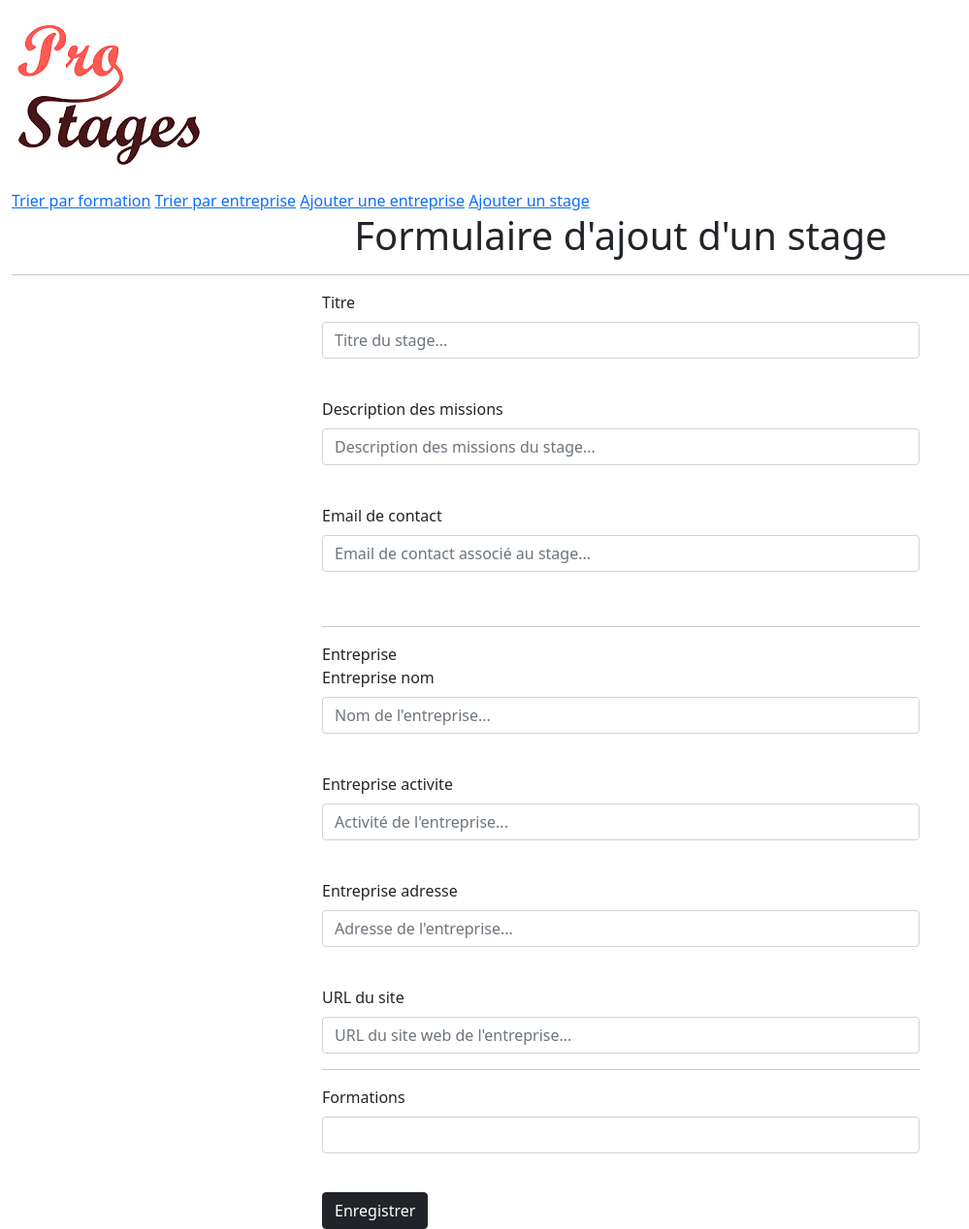
After one commit to Snowphey/ProStages, a Symfony app: template templates/prostages/formulaireAjoutStage.html.twig in a window 1280 px wide. The commit adds this page. Shown: the whole page at 97% size, without its empty margins (0-999 px from the left). Run offline with Twig, Linux system fonts and the light colour scheme; the template is opened without the code that fills it, so the values that code supplies are empty; form fields are guessed from the names that the template uses; some libraries are stand-ins or nearby versions.

Commit message:
Ajout du formulaire d'ajout de stage permettant de saisir son entreprise et ses formations, externalisation du formulaire d'entreprise

```diff
--- a/templates/base.html.twig
+++ b/templates/base.html.twig
@@ -43,6 +43,7 @@
 							<a href="{{path('prostages_formations')}}">Trier par formation</a>
 							<a href="{{path('prostages_entreprises')}}">Trier par entreprise</a>
 							<a href="{{path('prostages_formulaireAjoutEntreprise')}}">Ajouter une entreprise</a>
+							<a href="{{path('prostages_formulaireAjoutStage')}}">Ajouter un stage</a>
 						</div>
 					</div>
 				</div>
--- /dev/null
+++ b/templates/prostages/formulaireAjoutStage.html.twig
@@ -0,0 +1,71 @@
+{% extends 'base.html.twig' %}
+
+{% block titrePage %}
+<div class="container-fluid">
+	<div class="row">
+        <div class="col-md-12">
+            <h1><center>
+            Formulaire d'ajout d'un stage
+            </center></h1> <HR>
+        </div>
+    </div>
+</div>
+{% endblock %}
+
+{% block contenu %}
+    <div class="container-fluid">
+	    <div class="row">
+            <div class="col-md-6 offset-md-3">
+                    {{ form_start(vueFormulaireStage, {'attr': {'novalidate': 'novalidate'}}) }}
+
+                    <div> <!-- Affichage du champ de saisie du titre du stage -->
+                        {{form_row(vueFormulaireStage.titre, {'attr': {'placeholder': "Titre du stage..."}}) }} <br/>
+                    </div>
+
+                    <div> <!-- Affichage du champ de saisie de la description des missions du stage -->
+                        {{form_row(vueFormulaireStage.descMissions, {'label': "Description des missions", 'attr': {'placeholder': "Description des missions du stage..."}}) }} <br/>
+                    </div>
+
+                    <div> <!-- Affichage du champ de saisie de l'email de contact associé au stage -->
+                        {{form_row(vueFormulaireStage.emailContact, {'label': "Email de contact", 'attr': {'placeholder': "Email de contact associé au stage..."}}) }} <br/>
+                    </div>
+
+                    <HR>
+
+                    Entreprise
+
+                    <br/>
+
+                    <div> <!-- Affichage du champ de saisie de l'entreprise du stage -->
+                        <div> <!-- Affichage du champ de saisie du nom de l'entreprise -->
+                            {{form_row(vueFormulaireStage.entreprise.nom, {'attr': {'placeholder': "Nom de l'entreprise..."}}) }} <br/>
+                        </div>
+
+                        <div> <!-- Affichage du champ de saisie de l'activité de l'entreprise -->
+                            {{form_row(vueFormulaireStage.entreprise.activite, {'attr': {'placeholder': "Activité de l'entreprise..."}}) }} <br/>
+                        </div>
+
+                        <div> <!-- Affichage du champ de saisie de l'adresse de l'entreprise -->
+                            {{form_row(vueFormulaireStage.entreprise.adresse, {'attr': {'placeholder': "Adresse de l'entreprise..."}}) }} <br/>
+                        </div>
+
+                        <div> <!-- Affichage du champ de saisie de l'URL du site de l'entreprise -->
+                            {{form_row(vueFormulaireStage.entreprise.URLsite, {'label': "URL du site", 'attr': {'placeholder': "URL du site web de l'entreprise..."}}) }}
+                        </div>
+                    </div>
+
+                    <HR>
+
+                    <div> <!-- Affichage du champ de la ou les formations du stage -->
+                        {{form_row(vueFormulaireStage.formations)}}
+                    </div>
+
+                    <br/>
+
+                    <button type="submit" class="btn btn-dark">Enregistrer</button>
+
+                    {{ form_end(vueFormulaireStage) }}
+            </div>
+	    </div>
+    </div>
+{% endblock %}
```
Also changed, not shown: src/Controller/ProstagesController.php (+34 -14 lines), src/Form/EntrepriseType.php (added, +30 -0 lines), src/Form/StageType.php (added, +39 -0 lines), templates/prostages/formulaireAjoutModifEntreprise.html.twig (+5 -9 lines).
